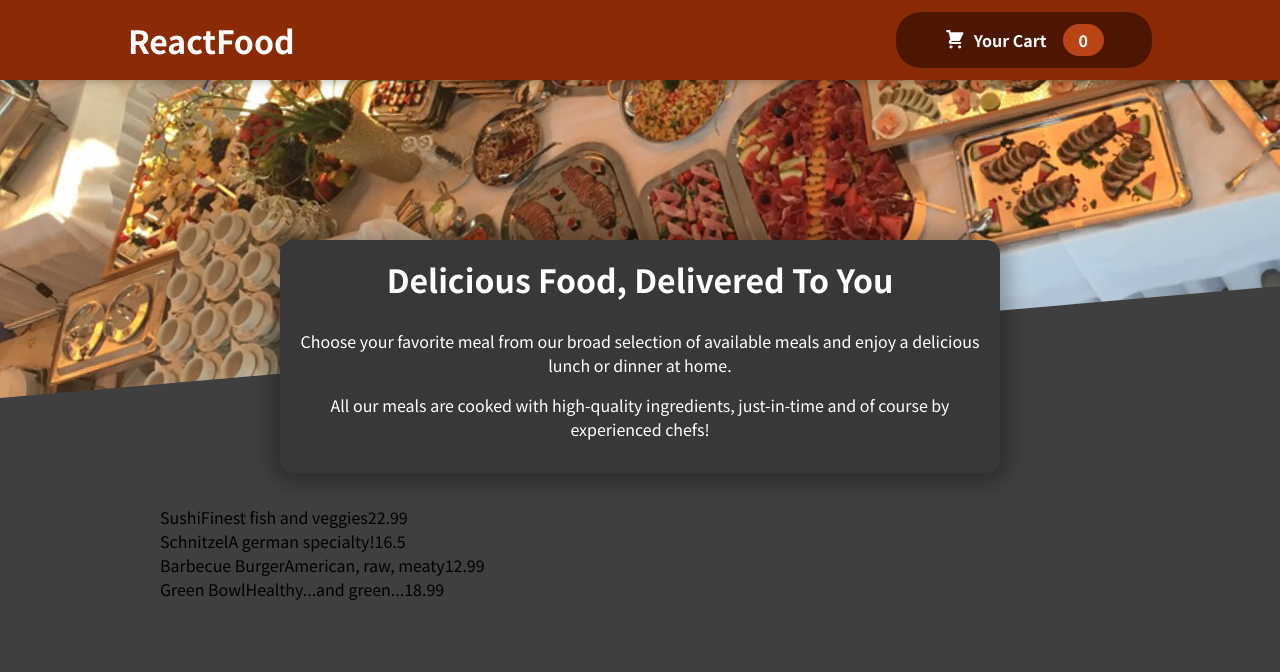
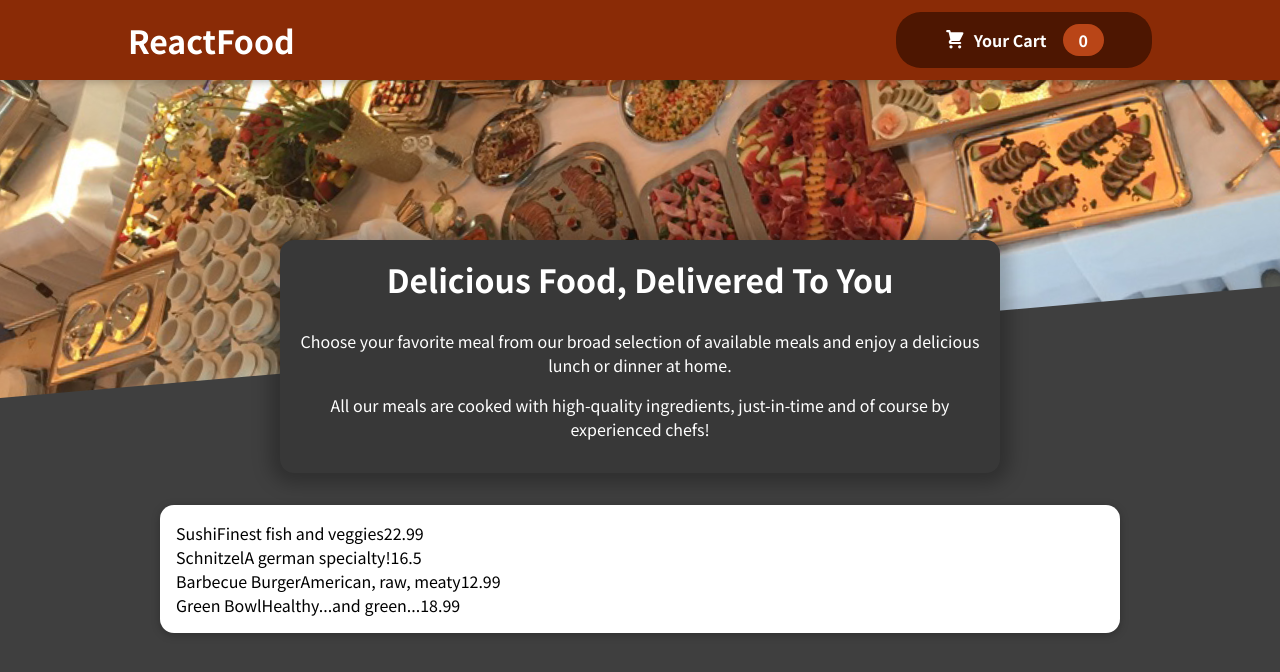
Before and after one commit to JPS09/Food-order-app, a JavaScript app: page / in a window 1280 px wide. Shown: the top 672 px of the page. Built offline with nearby package versions, Linux system fonts and the light colour scheme.

Commit message:
import Card, created form for meal item and stylized the latter

```diff
--- a/src/Components/Meals/AvailableMeals.js
+++ b/src/Components/Meals/AvailableMeals.js
@@ -1,4 +1,5 @@
 import classes from "./AvailableMeals.module.css";
+import Card from "../UI/Card.js";
 const DUMMY_MEALS = [
   {
     id: "m1",
@@ -38,7 +39,9 @@
   });
   return (
     <section className={classes.meals}>
-      <ul>{mealsList}</ul>
+      <Card>
+        <ul>{mealsList}</ul>
+      </Card>
     </section>
   );
 };
--- /dev/null
+++ b/src/Components/Meals/MealItem/MealItem.module.css
@@ -0,0 +1,22 @@
+.meal {
+  display: flex;
+  justify-content: space-between;
+  margin: 1rem;
+  padding-bottom: 1rem;
+  border-bottom: 1px solid #ccc;
+}
+
+.meal h3 {
+  margin: 0 0 0.25rem 0;
+}
+
+.description {
+  font-style: italic;
+}
+
+.price {
+  margin-top: 0.25rem;
+  font-weight: bold;
+  color: #ad5502;
+  font-size: 1.25rem;
+}
--- /dev/null
+++ b/src/Components/Meals/MealItem/MealItemForm.js
@@ -0,0 +1,3 @@
+const MealItemForm = () => {};
+
+export default MealItemForm;
```
Also changed, not shown: src/Components/Meals/MealItem/MealItem.js (added, +16 -0 lines).
